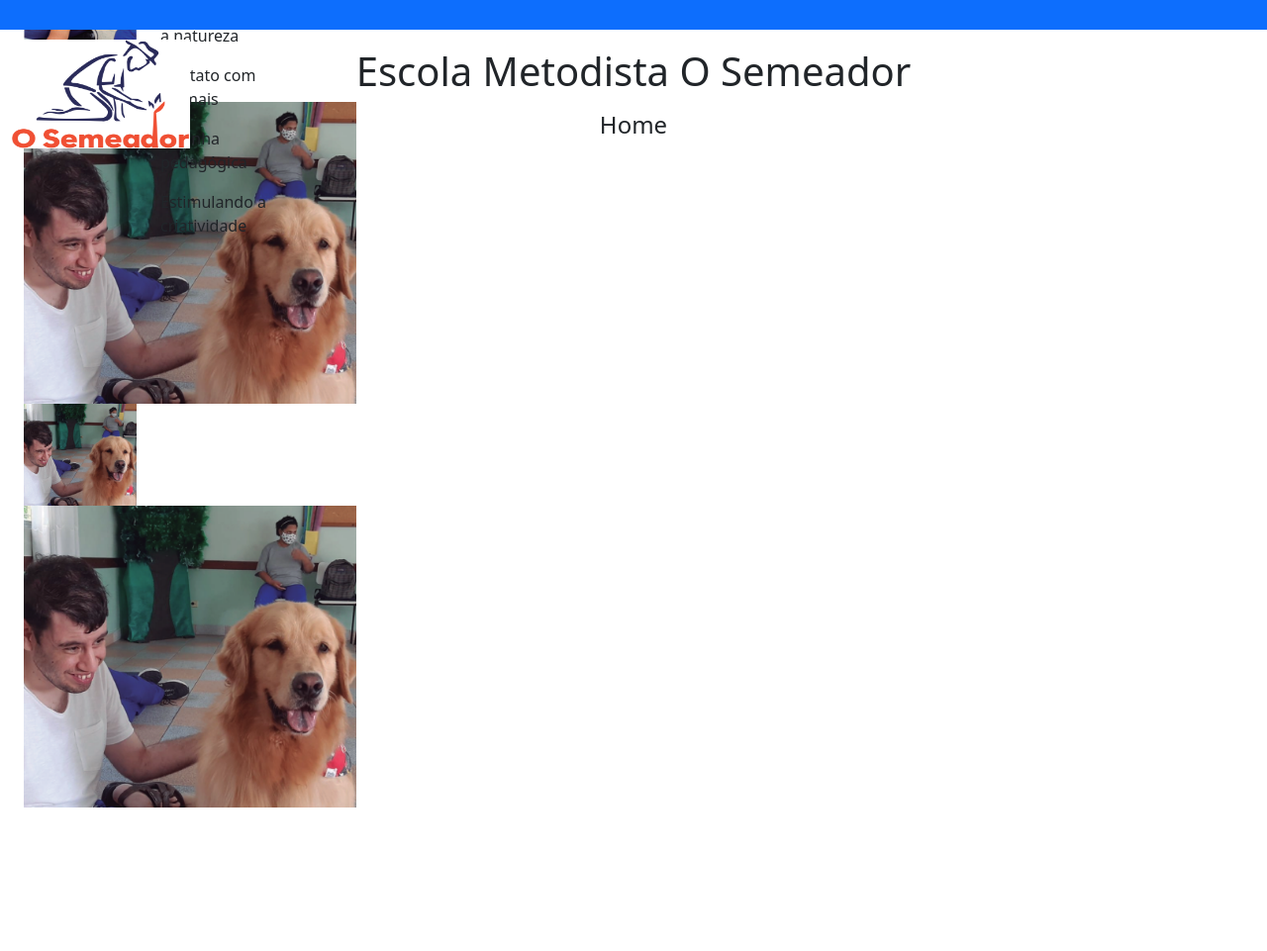
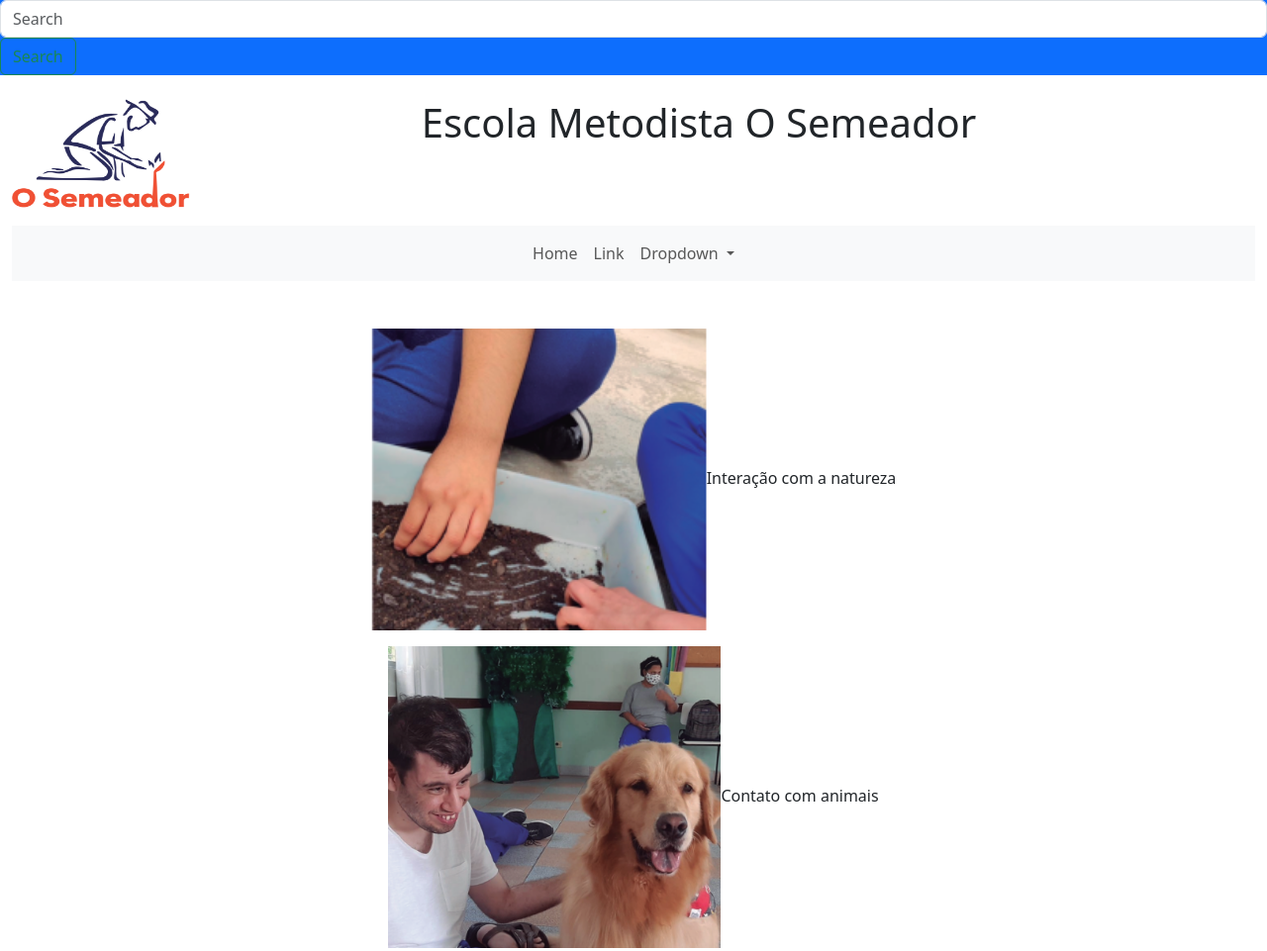
Before and after one commit to matweber05/trabalho-PI, a plain HTML site: page PI/codigoatthtmlID.html in a window 1280 px wide. Shown: the top 961 px of the page at 99% size. Before the commit the page ends 816 px from the top, so only its background shows below. Drawn offline with nearby package versions, Linux system fonts and the light colour scheme.

Commit message:
add files via upload

```diff
--- a/PI/codigoatthtmlID.html
+++ b/PI/codigoatthtmlID.html
@@ -3,48 +3,54 @@
 <head>
     <meta charset="UTF-8">
     <meta name="viewport" content="width=device-width, initial-scale=1.0">
-    <link rel="stylesheet" href="style.css">
     <link href="https://cdn.jsdelivr.net/npm/bootstrap@5.3.2/dist/css/bootstrap.min.css" rel="stylesheet" integrity="sha384-T3c6CoIi6uLrA9TneNEoa7RxnatzjcDSCmG1MXxSR1GAsXEV/Dwwykc2MPK8M2HN" crossorigin="anonymous">
     <title>Escola Metodista O Semeador</title>
 </head>
 <body>
-    <div class="container-fluid bg-primary fixed-top" style="height: 30px;">
-        <div class="container">
-            <div class="row align-items-center">
-                <div class="text-center">
-                    <div id="imagemSemeador" style="float: left; margin-top: mt-4;">
-                        <img src="logo oficial 2.png" width="180px" height="110px" alt="Foto O Semeador">
+<div class="bg-primary">
+    <form class="form-inline my-2 my-lg-0 ">
+        <input class="form-control mr-sm-2" type="search" placeholder="Search" aria-label="Search">
+        <button class="btn btn-outline-success my-2 my-sm-0" type="submit">Search</button>
+    </form>
+</div>
+<div class="container-fluid">
+    <br>
+    <h1 class="text-center me-5"><img src="logo oficial 2.png" class="float-start" width="180px" height="110px" alt="Foto O Semeador"/>Escola Metodista O Semeador</h1>
+    <br>
+    <br>
+    <br>
+    <nav class="navbar navbar-expand-lg navbar-light bg-light">
+        <div class="collapse navbar-collapse" id="navbarSupportedContent">
+            <ul class="navbar-nav mr-auto mx-auto">
+                <li class="nav-item active">
+                    <a class="nav-link" href="#">Home <span class="sr-only"></span></a>
+                </li>
+                <li class="nav-item">
+                    <a class="nav-link" href="#">Link</a>
+                </li>
+                <li class="nav-item dropdown">
+                    <a class="nav-link dropdown-toggle" href="#" id="navbarDropdown" role="button" data-toggle="dropdown" aria-haspopup="true" aria-expanded="false">
+                        Dropdown
+                    </a>
+                    <div class="dropdown-menu" aria-labelledby="navbarDropdown">
+                        <a class="dropdown-item" href="#">Action</a>
+                        <a class="dropdown-item" href="#">Another action</a>
+                        <a class="dropdown-item" href="#">Something else here</a>
                     </div>
-                    <h1 class="mx-auto my-3 mt-5">Escola Metodista O Semeador</h1>
-                    <h4 class="mx-auto my-3 mt-3">Home</h4>
+                </li>
+            </ul>
+        </div>
+    </nav>
+</div>
+<div class="container-sm">
+    <div class="container mt-5">
+        <p class="text-center"><img src="foto natureza.png" alt="Foto natureza">Interação com a natureza</p>
+        <p class="text-center"><img src="foto animal.png" alt="foto animal">Contato com animais</p>
+        <p class="text-center"><img src="foto animal.png" alt="foto cozinha">Cozinha pedagógica</p>
+        <p class="text-center"><img src="foto animal.png" alt="foto criatividade">Estimulando a criatividade</p>
+    </div>
+</div>
 
-
-
-                </div>
-            </div>
-        </div>
-    </div>
-
-
-        <div class="container-fluid vh-100">
-            <div class="ml-12">
-                <div class=" row mx-auto">
-                    <div class="col-md-6">
-                        <img src="foto natureza.png" alt="Foto natureza" class="img-fluid mx-auto">
-                        <img src="foto animal.png" alt="foto animal" class="mx-auto">
-                        <img src="foto animal.png" alt="foto cozinha" class="img-fluid">
-                        <img src="foto animal.png" alt="foto criatividade">
-                    </div>
-                    <div class="col-md-6">
-                        <p class="mx-auto">Interação com a natureza</p>
-                        <p class="mx-auto">Contato com animais</p>
-                        <p class="mx-auto">Cozinha pedagógica</p>
-                        <p class="mx-auto">Estimulando a criatividade</p>
-                    </div>
-                </div>
-            </div>
-        </div>
-    </div>
 
     <script src="https://cdn.jsdelivr.net/npm/@popperjs/core@2.11.8/dist/umd/popper.min.js" integrity="sha384-I7E8VVD/ismYTF4hNIPjVp/Zjvgyol6VFvRkX/vR+Vc4jQkC+hVqc2pM8ODewa9r" crossorigin="anonymous"></script>
     <script src="https://cdn.jsdelivr.net/npm/bootstrap@5.3.2/dist/js/bootstrap.min.js" integrity="sha384-BBtl+eGJRgqQAUMxJ7pMwbEyER4l1g+O15P+16Ep7Q9Q+zqX6gSbd85u4mG4QzX+" crossorigin="anonymous"></script>
```
